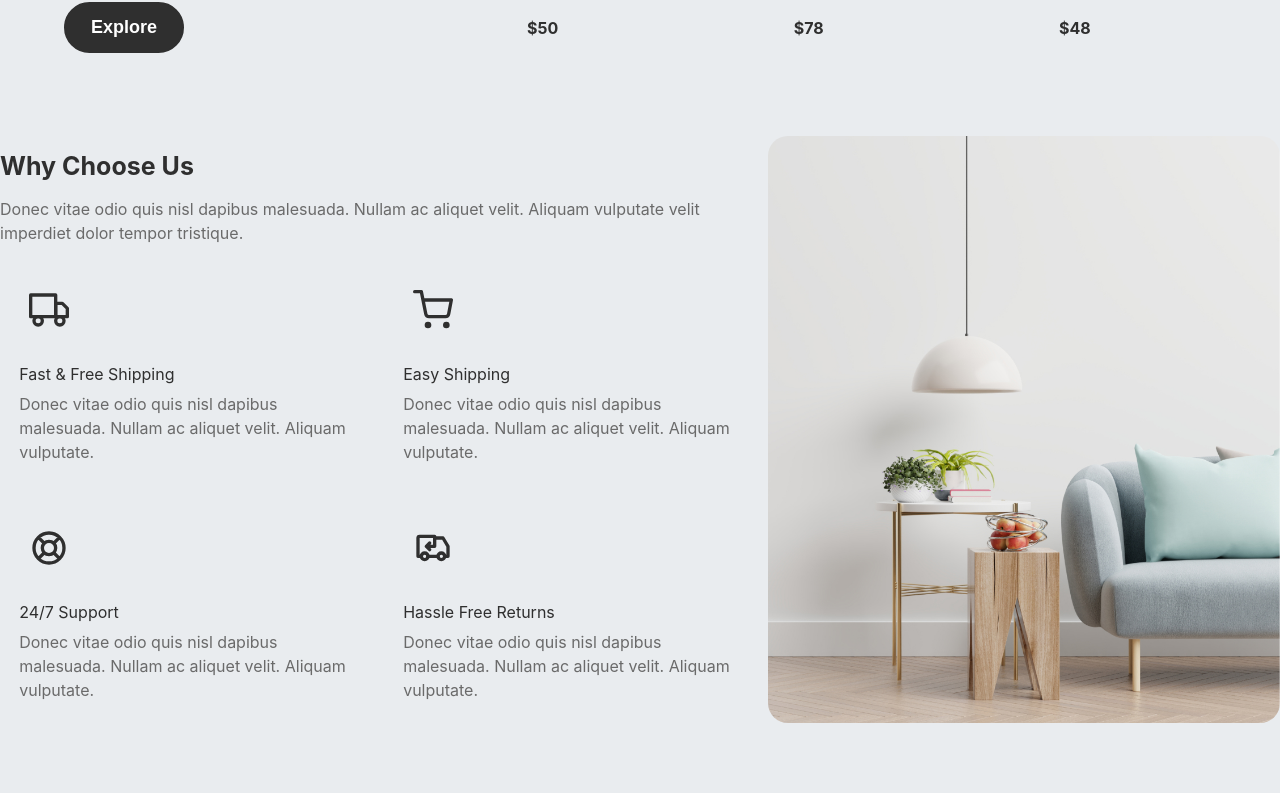
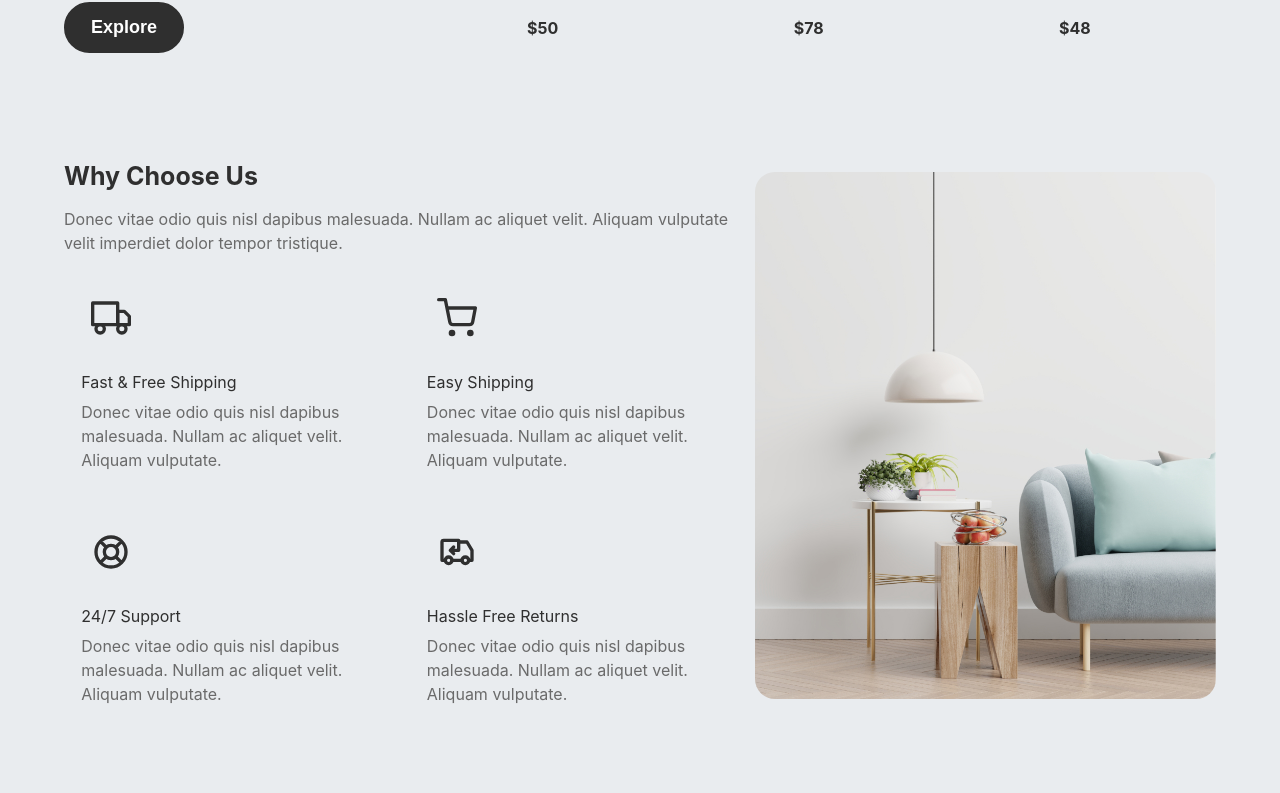
Before and after one commit to BridgetKas/InteriorApp, a React (Vite) app: page / in a window 1280 px wide. Shown: the part 1247-2040 px from the top of the page. Built offline with nearby package versions, Linux system fonts and the light colour scheme.

Commit message:
Fixed Home Page and the CSS styles

```diff
--- a/src/pages/home/home.module.css
+++ b/src/pages/home/home.module.css
@@ -68,6 +68,10 @@
 .chairDescription {
     color:var(--darkGray);
     margin-top:0;
+}
+
+.qualitiesContainer {
+    padding:10px 5%;
 }
 
 .qualityDescription {
```
